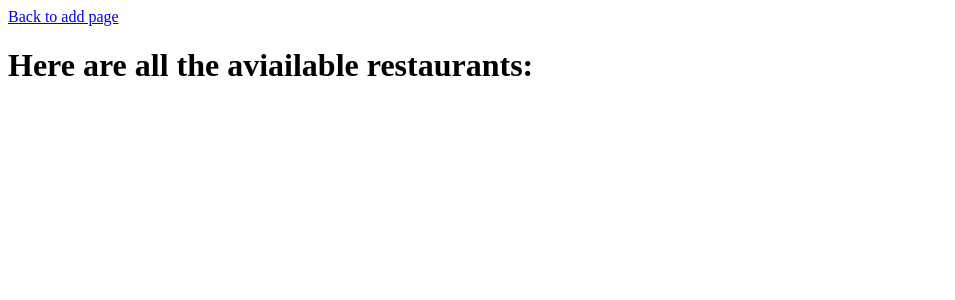
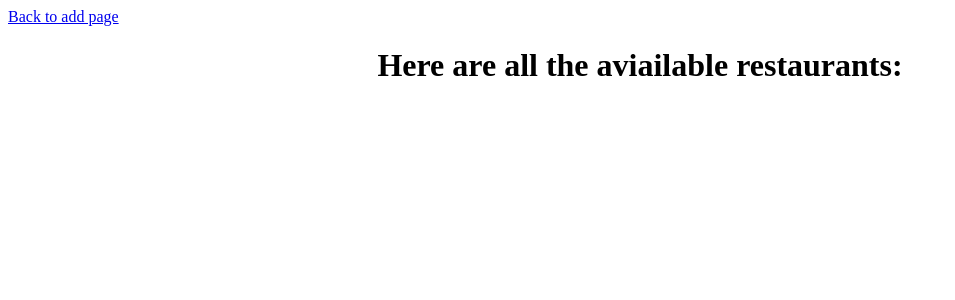
Before and after one commit to Struanjh/my_places, a PHP site: page /index.php?action=list-restaurants in a window 1280 px wide. Shown: the top 300 px of the page, without its empty margins (0-955 px from the left). Run offline with PHP 8.4, Linux system fonts and the light colour scheme; data that the repository does not hold is empty.

Commit message:
CSS Grid Layout for list page

```diff
--- /dev/null
+++ b/public/styles/list.css
@@ -0,0 +1,10 @@
+#results-container {
+    display: grid;
+    grid-template-columns: repeat(3, 1fr);
+    row-gap : 20px ;
+    column-gap : 30px
+}
+
+h1.results-header {
+    text-align: center;
+}
--- a/views/list.php
+++ b/views/list.php
@@ -5,14 +5,15 @@
     <meta http-equiv="X-UA-Compatible" content="IE=edge">
     <meta name="viewport" content="width=device-width, initial-scale=1.0">
     <link rel="stylesheet" href="public/styles/index.css">
+    <link rel="stylesheet" href="public/styles/list.css">
     <script src="public/scripts/functions.js" type="module" defer></script>
     <script src="public/scripts/list.js" type="module" defer></script>
     <title>List Restaurants</title>
 </head>
 <body>
+    <a href="index.php?action=add-restaurant">Back to add page</a>
+    <h1 class="results-header">Here are all the aviailable restaurants: </h1>
     <div id="results-container">
-        <a href="index.php?action=add-restaurant">Back to add page</a>
-        <h1>Here are all the aviailable restaurants: </h1>
         <?php
         for ($i=0; $i<count($listOfRestaurants); $i++) {
         ?>
```
